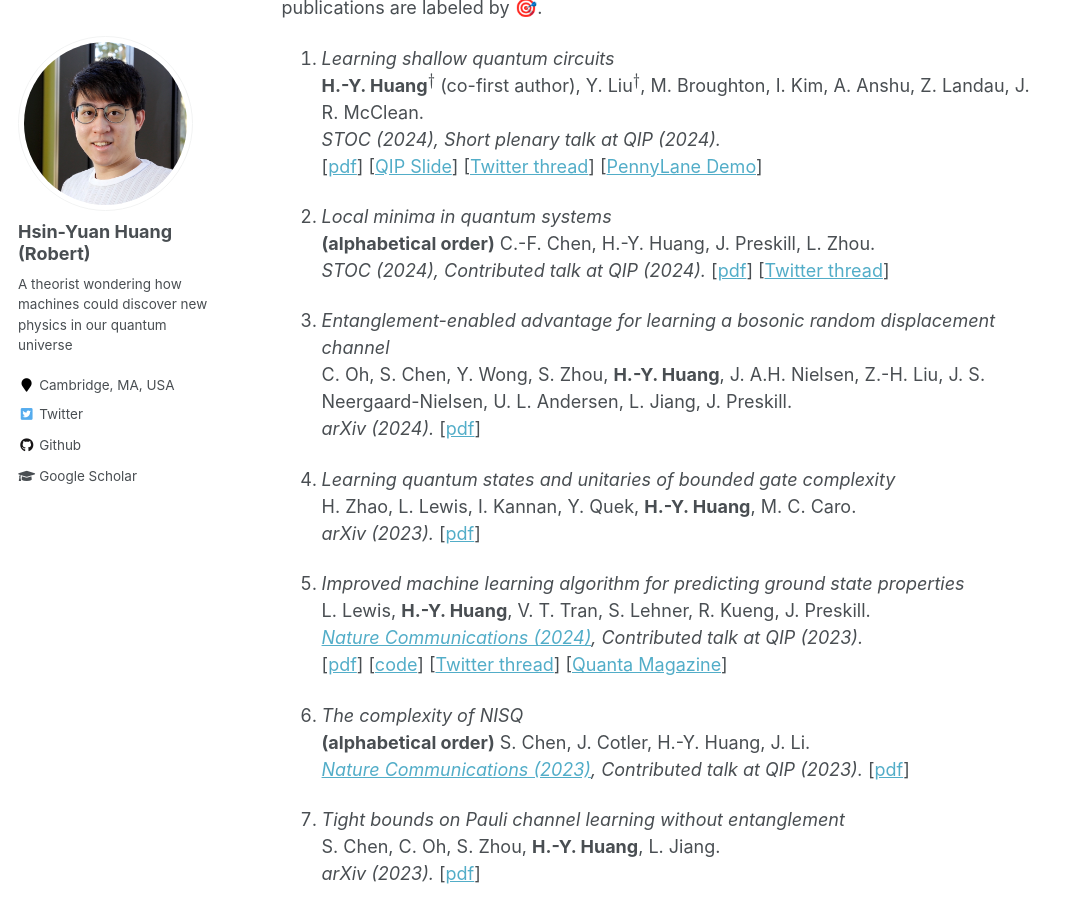
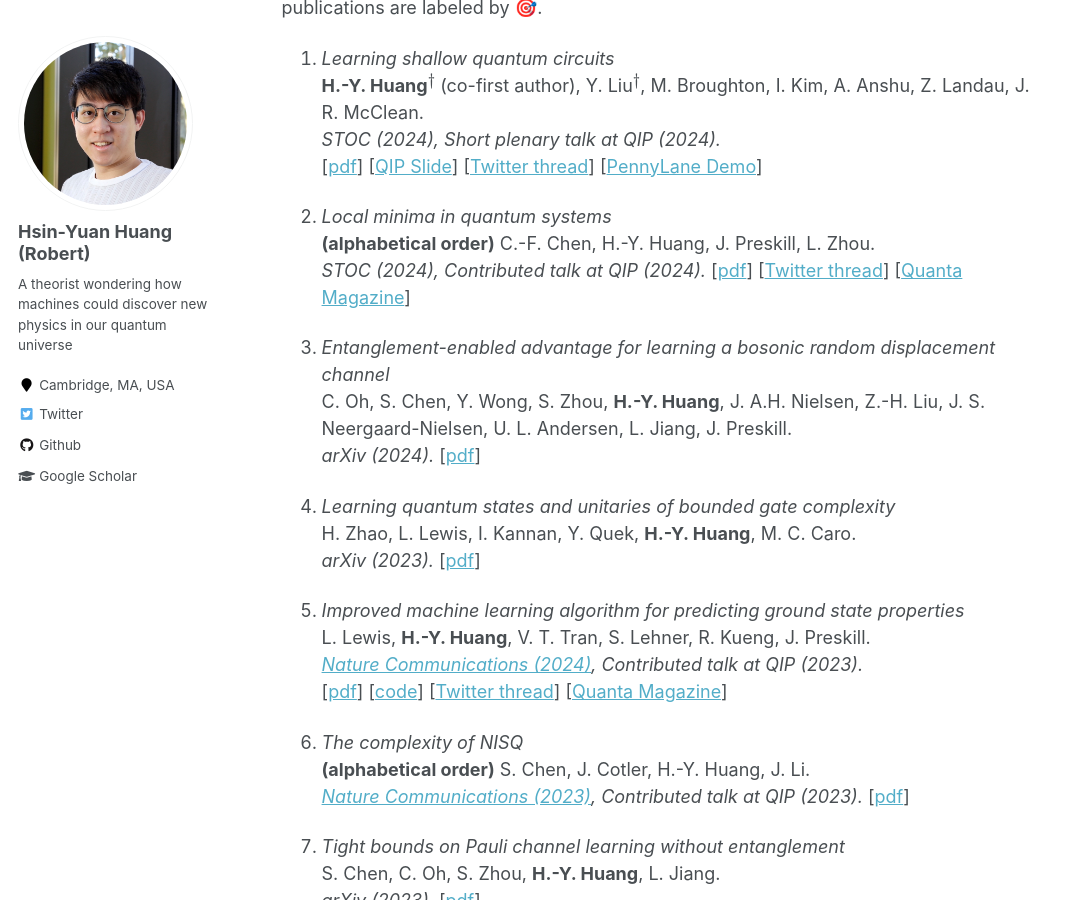
Before and after one commit to hsinyuan-huang/hsinyuan-huang.github.io, a Jekyll site: the page built from _pages/about.md, in a window 1280 px wide and 900 px high, scrolled down 1428 px. Shown: the whole window, without its empty margins (0-1074 px from the left). Built offline with Jekyll 4.4.1, drawn with Linux system fonts in a browser that asks for light colours; emoji names are drawn with the system emoji font; formulas are drawn with MathJax 3.

Commit message:
Update About

```diff
--- a/_pages/about.md
+++ b/_pages/about.md
@@ -39,7 +39,7 @@ My ultimate dream is to build quantum machines that can discover new facets of o
 
 1. *Local minima in quantum systems* <br>
 **(alphabetical order)** C.-F. Chen, H.-Y. Huang, J. Preskill, L. Zhou.<br>
-*STOC (2024), Contributed talk at QIP (2024).* [<a href="https://arxiv.org/abs/2309.16596" target="_blank">pdf</a>] [<a href="https://twitter.com/RobertHuangHY/status/1707861752942145672" target="_blank">Twitter thread</a>]
+*STOC (2024), Contributed talk at QIP (2024).* [<a href="https://arxiv.org/abs/2309.16596" target="_blank">pdf</a>] [<a href="https://twitter.com/RobertHuangHY/status/1707861752942145672" target="_blank">Twitter thread</a>] [<a href="https://www.quantamagazine.org/physicists-finally-find-a-problem-only-quantum-computers-can-do-20240312/" target="_blank">Quanta Magazine</a>]
 
 1. *Entanglement-enabled advantage for learning a bosonic random displacement channel* <br>
 C. Oh, S. Chen, Y. Wong, S. Zhou, **H.-Y. Huang**, J. A.H. Nielsen, Z.-H. Liu, J. S. Neergaard-Nielsen, U. L. Andersen, L. Jiang, J. Preskill.<br>
```
